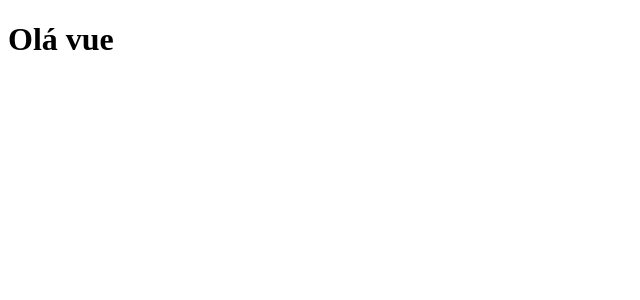
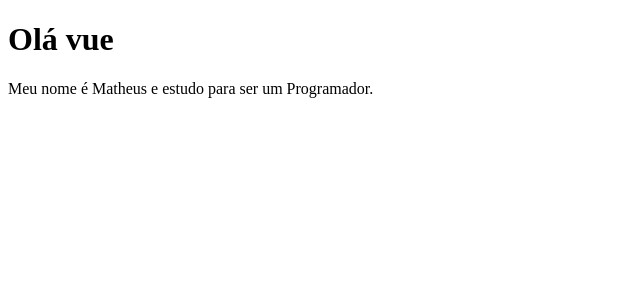
Before and after one commit to Mat780/Curso-de-Vue, a Vue app in the folder vue-cli/: page / in a window 1280 px wide. Shown: the top 300 px of the page, without its empty margins (0-640 px from the left). Built offline with nearby package versions, Linux system fonts and the light colour scheme.

Commit message:
Curso de Vue 3: #06 Dados em Componentes

```diff
--- a/vue-cli/src/components/PrimeiroComp.vue
+++ b/vue-cli/src/components/PrimeiroComp.vue
@@ -1,9 +1,18 @@
 <template>
-    <h1>Olá vue</h1>
+    <div>
+        <h1>Olá vue</h1>
+        <p>Meu nome é {{ name }} e estudo para ser um {{ job }}.</p>
+    </div>
 </template>
 
 <script>
     export default{
-        name: "PrimeiroComp"
+        name: "PrimeiroComp",
+        data() {
+            return{
+                name: "Matheus",
+                job: "Programador"
+            }
+        }
     }
 </script>
```
